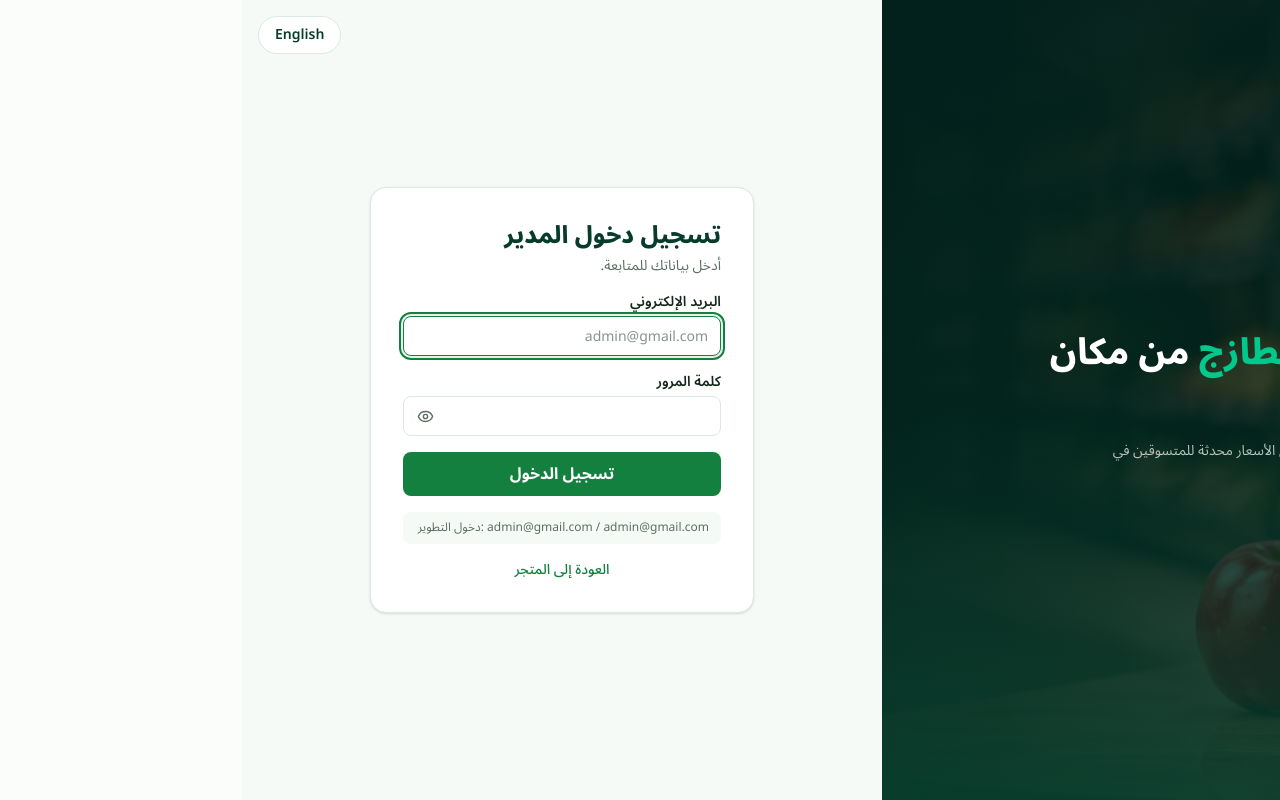
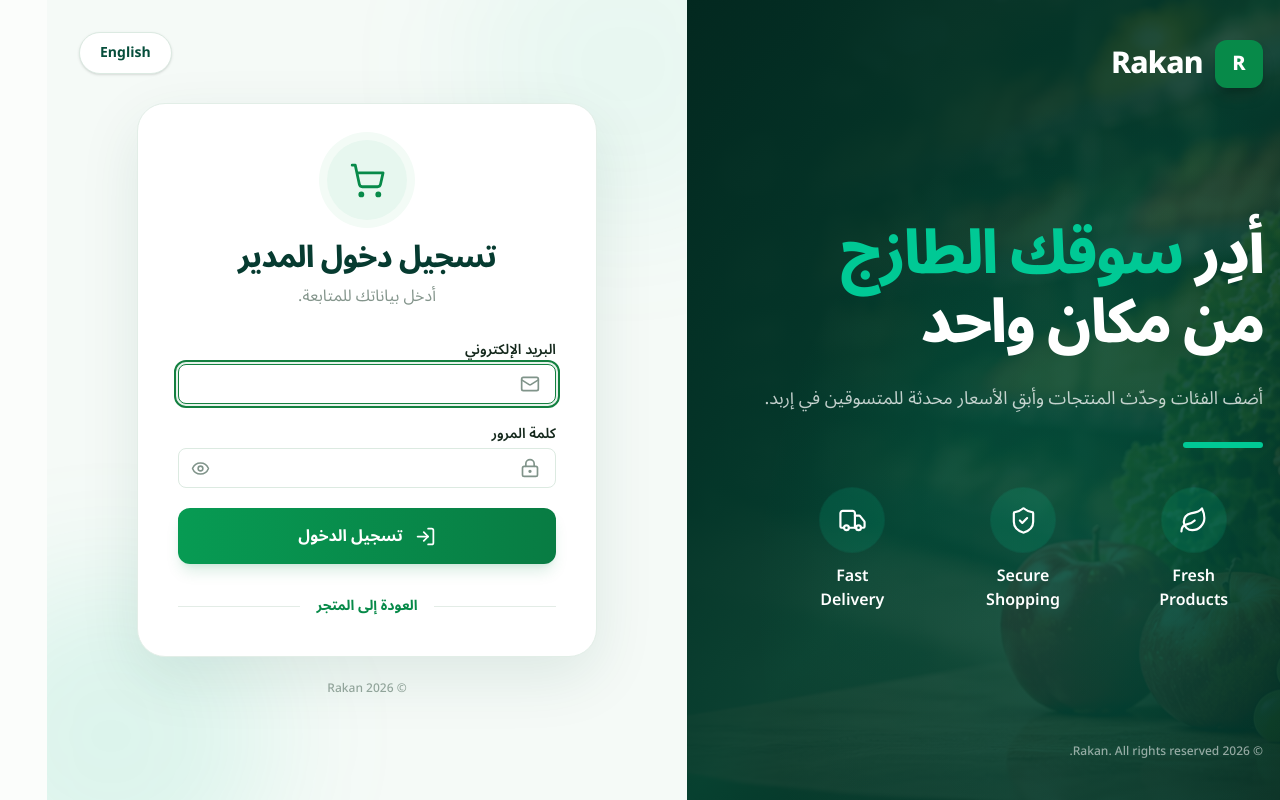
Before and after one commit to Saifullah-Afridi/groceryshop, a React (Vite) app in the folder frontend/: page /admin/login in a window 1280 px wide. Built offline with nearby package versions, Linux system fonts and the light colour scheme; no server answers.

Commit message:
login page

```diff
--- a/frontend/src/pages/admin/AdminLoginPage.tsx
+++ b/frontend/src/pages/admin/AdminLoginPage.tsx
@@ -1,6 +1,18 @@
-import { Eye, EyeOff } from "lucide-react";
+import {
+  Eye,
+  EyeOff,
+  Leaf,
+  ShieldCheck,
+  Truck,
+  ShoppingCart,
+  Mail,
+  LockKeyhole,
+  LogIn,
+} from "lucide-react";
+
 import { useState, type FormEvent } from "react";
 import { Link, Navigate, useLocation } from "react-router-dom";
+
 import { FormField, inputClass } from "../../components/admin/FormField";
 import { STORE } from "../../config";
 import { useAuth } from "../../context/AuthContext";
@@ -8,21 +20,26 @@ import { useLanguage } from "../../context/LanguageContext";
 
 export function AdminLoginPage() {
   const { user, login } = useAuth();
-  const { t, toggleLanguage } = useLanguage();
-  const from = (useLocation().state as { from?: string } | null)?.from ?? "/admin";
+  const { t, toggleLanguage, isArabic } = useLanguage();
+
+  const from =
+    (useLocation().state as { from?: string } | null)?.from ?? "/admin";
+
   const [email, setEmail] = useState("");
   const [password, setPassword] = useState("");
   const [showPassword, setShowPassword] = useState(false);
   const [error, setError] = useState("");
   const [busy, setBusy] = useState(false);
 
-  // Already signed in: go straight to the dashboard (or the page they asked for).
+  // Already signed in
   if (user) return <Navigate to={from} replace />;
 
   const submit = async (e: FormEvent) => {
     e.preventDefault();
+
     setError("");
     setBusy(true);
+
     try {
       await login(email, password);
     } catch (err) {
@@ -32,42 +49,175 @@ export function AdminLoginPage() {
   };
 
   return (
-    <div className="grid min-h-screen lg:grid-cols-2">
-      {/* Brand panel: the same hero photo and greens as the shop */}
-      <div className="relative isolate hidden flex-col justify-between overflow-hidden bg-forest p-12 text-white lg:flex">
-        <div aria-hidden="true" className="absolute inset-0 -z-20 bg-cover bg-center" style={{ backgroundImage: "url('/images/shop-hero.png')" }} />
-        <div aria-hidden="true" className="absolute inset-0 -z-10 bg-gradient-to-b from-forest/90 via-forest/80 to-forest-2/95" />
+    <main
+      className="min-h-screen w-full bg-[#F5FAF7] lg:grid lg:grid-cols-2"
+      dir={isArabic ? "rtl" : "ltr"}
+    >
+      {/* ================================================== */}
+      {/* LEFT BRAND PANEL */}
+      {/* ================================================== */}
 
-        <div className="flex items-center gap-3 text-2xl font-extrabold">
-          <span className="grid h-10 w-10 place-items-center rounded-xl bg-brand text-lg text-white shadow-lg shadow-black/20">R</span>
+      <section className="relative isolate flex min-h-[390px] flex-col justify-between overflow-hidden bg-[#062D25] px-6 py-8 text-white sm:px-10 sm:py-10 lg:min-h-screen lg:px-12 lg:py-10 xl:px-16">
+        {/* Background Image */}
+        <div
+          aria-hidden="true"
+          className="absolute inset-0 -z-30 bg-cover bg-center"
+          style={{
+            backgroundImage: "url('/images/shop-hero.png')",
+          }}
+        />
+
+        {/* Dark Overlay */}
+        <div className="absolute inset-0 -z-20 bg-gradient-to-br from-[#03271F]/95 via-[#063D30]/85 to-[#021E19]/95" />
+
+        {/* Green Highlight */}
+        <div className="absolute inset-0 -z-10 bg-[radial-gradient(ellipse_at_70%_75%,_rgba(0,201,149,0.18),_transparent_60%)]" />
+
+        {/* Brand */}
+        <Link to="/" className="relative z-10 flex w-fit items-center gap-3">
+          <span className="grid h-10 w-10 place-items-center rounded-xl bg-[#078A49] text-xl font-extrabold text-white shadow-lg shadow-black/20 sm:h-12 sm:w-12">
+            R
+          </span>
+
+          <span className="text-2xl font-extrabold tracking-tight text-white sm:text-3xl">
             {STORE.name}
-        </div>
-        <div>
-          <h1 className="max-w-md text-4xl font-extrabold leading-tight">
-            {t("admin.login.h1a")} <span className="text-emerald">{t("admin.login.h1b")}</span> {t("admin.login.h1c")}
+          </span>
+        </Link>
+
+        {/* Main Content */}
+        <div className="relative z-10 my-12 max-w-[650px] lg:my-auto lg:py-16">
+          {/* Heading */}
+          <h1 className="text-4xl font-extrabold leading-[1.15] tracking-[-0.04em] text-white sm:text-5xl xl:text-6xl">
+            {t("admin.login.h1a")}{" "}
+            <span className="text-[#00C995]">{t("admin.login.h1b")}</span>{" "}
+            {t("admin.login.h1c")}
           </h1>
-          <p className="mt-4 max-w-sm text-sm leading-7 text-white/70">
+
+          {/* Description */}
+          <p className="mt-6 max-w-[520px] text-base leading-8 text-white/75 sm:text-lg">
             {t("admin.login.sub")}
           </p>
-        </div>
-        <p className="text-xs text-white/50">© 2026 {STORE.name}</p>
+
+          {/* Green Accent */}
+          <div className="mt-7 h-1.5 w-20 rounded-full bg-[#00C995]" />
+
+          {/* Feature Items */}
+          <div className="mt-10 grid max-w-[480px] grid-cols-3 gap-4 sm:gap-8">
+            {/* Fresh Products */}
+            <div className="flex flex-col items-center text-center">
+              <div className="grid h-14 w-14 place-items-center rounded-full bg-[#00C995]/15 text-white ring-1 ring-[#00C995]/10 sm:h-16 sm:w-16">
+                <Leaf size={29} strokeWidth={1.8} />
               </div>
 
-      <div className="relative grid place-items-center bg-surface p-6">
-        <button type="button" onClick={toggleLanguage} className="absolute end-4 top-4 rounded-full border border-edge bg-white px-4 py-2 text-sm font-semibold text-forest-2 transition hover:border-brand">{t("admin.switchLang")}</button>
-        <form onSubmit={submit} className="w-full max-w-sm space-y-4 rounded-2xl border border-edge bg-white p-8 shadow-sm">
-          <div>
-            <h2 className="text-2xl font-extrabold text-forest-2">{t("admin.login.title")}</h2>
-            <p className="mt-1 text-sm text-muted">{t("admin.login.enter")}</p>
+              <span className="mt-3 text-sm font-semibold leading-6 text-white sm:text-base">
+                Fresh
+                <br />
+                Products
+              </span>
             </div>
 
+            {/* Secure Shopping */}
+            <div className="flex flex-col items-center text-center">
+              <div className="grid h-14 w-14 place-items-center rounded-full bg-[#00C995]/15 text-white ring-1 ring-[#00C995]/10 sm:h-16 sm:w-16">
+                <ShieldCheck size={29} strokeWidth={1.8} />
+              </div>
+
+              <span className="mt-3 text-sm font-semibold leading-6 text-white sm:text-base">
+                Secure
+                <br />
+                Shopping
+              </span>
+            </div>
+
+            {/* Fast Delivery */}
+            <div className="flex flex-col items-center text-center">
+              <div className="grid h-14 w-14 place-items-center rounded-full bg-[#00C995]/15 text-white ring-1 ring-[#00C995]/10 sm:h-16 sm:w-16">
+                <Truck size={29} strokeWidth={1.8} />
+              </div>
+
+              <span className="mt-3 text-sm font-semibold leading-6 text-white sm:text-base">
+                Fast
+                <br />
+                Delivery
+              </span>
+            </div>
+          </div>
+        </div>
+
+        {/* Copyright */}
+        <p className="relative z-10 text-xs font-medium text-white/55">
+          © 2026 {STORE.name}. All rights reserved.
+        </p>
+      </section>
+
+      {/* ================================================== */}
+      {/* RIGHT LOGIN PANEL */}
+      {/* ================================================== */}
+
+      <section className="relative flex min-h-[600px] items-center justify-center overflow-hidden bg-[#F5FAF7] px-5 py-16 sm:px-10 lg:min-h-screen lg:px-12">
+        {/* Decorative Background Shapes */}
+        <div
+          aria-hidden="true"
+          className="pointer-events-none absolute -right-24 -top-24 h-80 w-80 rounded-full bg-[#00C995]/5 blur-3xl"
+        />
+
+        <div
+          aria-hidden="true"
+          className="pointer-events-none absolute -bottom-24 -left-24 h-80 w-80 rounded-full bg-[#00C995]/10 blur-3xl"
+        />
+
+        {/* Language Switcher */}
+        <button
+          type="button"
+          onClick={toggleLanguage}
+          className="absolute end-5 top-5 z-20 cursor-pointer rounded-full border border-[#DCEAE2] bg-white px-5 py-2.5 text-sm font-bold text-[#064E3B] shadow-sm transition hover:border-[#078A49] hover:text-[#078A49] sm:end-8 sm:top-8"
+        >
+          {t("admin.switchLang")}
+        </button>
+
+        {/* Login Card */}
+        <div className="relative z-10 w-full max-w-[460px]">
+          <div className="rounded-[28px] border border-[#E2EEE7] bg-white p-6 shadow-[0_20px_60px_rgba(6,78,59,0.10)] sm:p-9 lg:p-10">
+            {/* Login Icon */}
+            <div className="mx-auto -mt-1 mb-5 grid h-20 w-20 place-items-center rounded-full bg-[#E7F7EF] ring-8 ring-[#F3FBF6]">
+              <ShoppingCart
+                size={37}
+                strokeWidth={1.8}
+                className="text-[#078A49]"
+              />
+            </div>
+
+            {/* Heading */}
+            <div className="mb-8 text-center">
+              <h2 className="text-3xl font-extrabold tracking-tight text-[#063B30]">
+                {t("admin.login.title")}
+              </h2>
+
+              <p className="mt-2 text-sm leading-6 text-[#84958C] sm:text-base">
+                {t("admin.login.enter")}
+              </p>
+            </div>
+
+            {/* Login Form */}
+            <form onSubmit={submit} className="space-y-5">
+              {/* Error Message */}
               {error && (
-            <p role="alert" className="rounded-lg bg-red-50 px-3 py-2 text-sm text-sale">
+                <p
+                  role="alert"
+                  className="rounded-xl border border-red-100 bg-red-50 px-4 py-3 text-sm font-medium text-sale"
+                >
                   {error}
                 </p>
               )}
 
+              {/* Email */}
               <FormField label={t("email")}>
+                <div className="relative">
+                  <Mail
+                    size={20}
+                    className="pointer-events-none absolute start-4 top-1/2 -translate-y-1/2 text-[#80948A]"
+                  />
+
                   <input
                     type="email"
                     required
@@ -75,50 +225,82 @@ export function AdminLoginPage() {
                     autoComplete="username"
                     value={email}
                     onChange={(e) => setEmail(e.target.value)}
-              className={inputClass}
-              placeholder="admin@gmail.com"
+                    className={`${inputClass} ps-12`}
                   />
+                </div>
               </FormField>
 
+              {/* Password */}
               <FormField label={t("password")}>
                 <div className="relative">
+                  <LockKeyhole
+                    size={20}
+                    className="pointer-events-none absolute start-4 top-1/2 -translate-y-1/2 text-[#80948A]"
+                  />
+
                   <input
                     type={showPassword ? "text" : "password"}
                     required
                     autoComplete="current-password"
                     value={password}
                     onChange={(e) => setPassword(e.target.value)}
-                className={`${inputClass} pe-11`}
+                    className={`${inputClass} ps-12 pe-12`}
                   />
+
+                  {/* Password Visibility */}
                   <button
                     type="button"
-                onClick={() => setShowPassword(!showPassword)}
-                aria-label={showPassword ? t("auth.hidePassword") : t("auth.showPassword")}
-                className="absolute end-0 top-0 grid h-10 w-11 place-items-center text-muted hover:text-black"
+                    onClick={() => setShowPassword((prev) => !prev)}
+                    aria-label={
+                      showPassword
+                        ? t("auth.hidePassword")
+                        : t("auth.showPassword")
+                    }
+                    className="absolute end-0 top-0 grid h-10 w-11 cursor-pointer place-items-center text-[#80948A] transition hover:text-[#078A49]"
                   >
-                {showPassword ? <EyeOff size={17} /> : <Eye size={17} />}
+                    {showPassword ? <EyeOff size={19} /> : <Eye size={19} />}
                   </button>
                 </div>
               </FormField>
 
+              {/* Sign In Button */}
               <button
                 type="submit"
                 disabled={busy}
-            className="h-11 w-full rounded-lg bg-brand font-bold text-white transition hover:bg-brand-dark disabled:opacity-50"
+                className="flex h-14 w-full cursor-pointer items-center justify-center gap-3 rounded-xl bg-gradient-to-r from-[#079B53] to-[#087C43] text-base font-bold text-white shadow-lg shadow-[#078A49]/15 transition duration-200 hover:-translate-y-0.5 hover:from-[#078A49] hover:to-[#056B39] hover:shadow-xl disabled:cursor-not-allowed disabled:opacity-60 disabled:hover:translate-y-0"
               >
-            {busy ? t("auth.signingIn") : t("auth.signInBtn")}
+                {busy ? (
+                  t("auth.signingIn")
+                ) : (
+                  <>
+                    <LogIn size={21} />
+                    {t("auth.signInBtn")}
+                  </>
+                )}
               </button>
+            </form>
 
-          {import.meta.env.DEV && (
-            <p className="rounded-lg bg-surface px-3 py-2 text-xs text-muted" dir="ltr">
-              {t("admin.login.dev")}
-            </p>
-          )}
-          <Link to="/" className="block text-center text-sm font-medium text-brand hover:underline">
+            {/* Back to Store */}
+            <div className="mt-8 flex items-center gap-4">
+              <div className="h-px flex-1 bg-[#E3ECE6]" />
+
+              <Link
+                to="/"
+                className="cursor-pointer whitespace-nowrap text-sm font-bold text-[#078A49] transition hover:text-[#056B39] hover:underline"
+              >
                 {t("admin.login.back")}
               </Link>
-        </form>
+
+              <div className="h-px flex-1 bg-[#E3ECE6]" />
             </div>
           </div>
+
+          {/* Bottom Note */}
+          <p className="mt-6 text-center text-xs font-medium text-[#91A49A]">
+            © 2026 {STORE.name}
+          </p>
+        </div>
+      </section>
+    </main>
   );
 }
```
Lines whose indentation alone changed are shown as unchanged.
